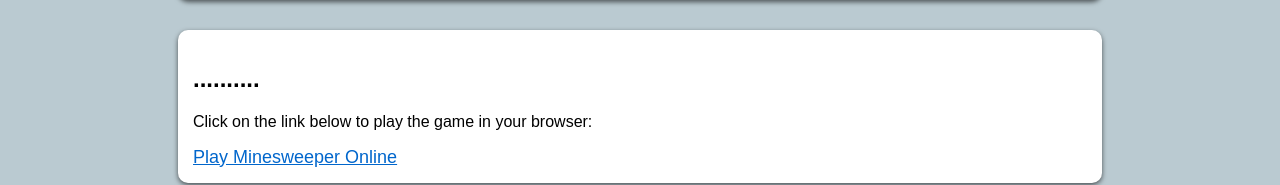
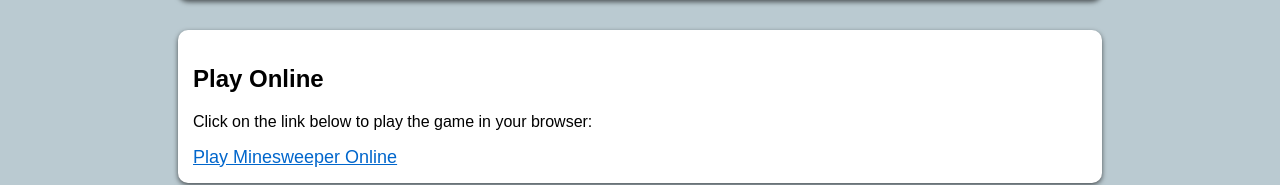
Before and after one commit to saivallabha37/MineSweeper-Game, a plain HTML site: page index.html in a window 1280 px wide. Shown: the part 2306-2491 px from the top of the page. Drawn offline with Linux system fonts and the light colour scheme.

Commit message:
Update index.html

```diff
--- a/index.html
+++ b/index.html
@@ -145,7 +145,7 @@
   </div>
 
   <div class="description">
-    <h2>..........</h2>
+    <h2>Play Online</h2>
     <p>
       Click on the link below to play the game in your browser:
     </p>
```
